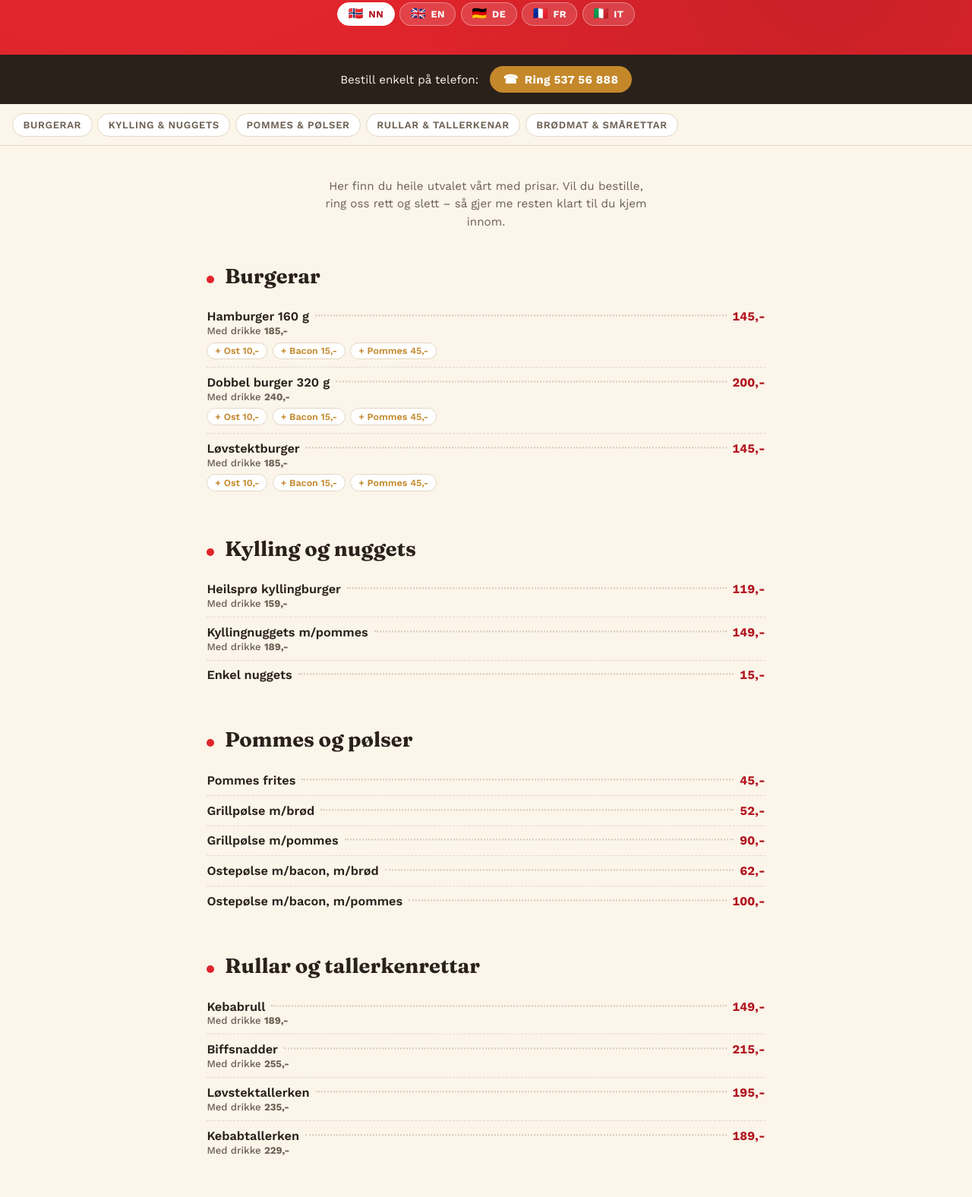
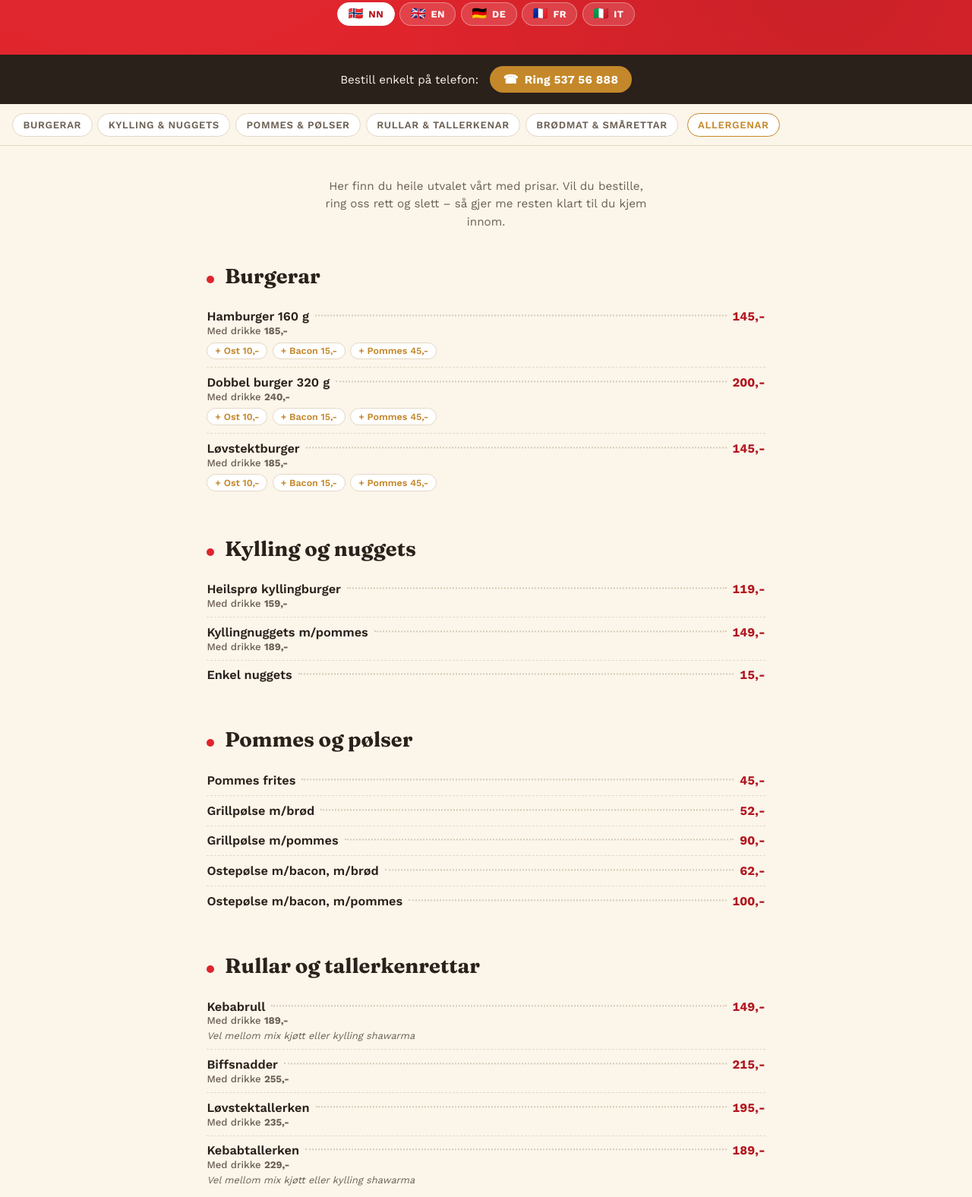
Before and after one commit to krambuabensin-code/krambua, a plain HTML site: page index.html in a window 1280 px wide. Shown: the part 502-2078 px from the top of the page at 76% size. Drawn offline with nearby package versions, Linux system fonts and the light colour scheme.

Commit message:
Update index.html

```diff
--- a/index.html
+++ b/index.html
@@ -193,6 +193,17 @@
     outline: none;
   }
 
+  nav.jump a.nav-allergens{
+    border-color: var(--mustard);
+    color: var(--mustard);
+    margin-left: 0.3rem;
+  }
+  nav.jump a.nav-allergens:hover, nav.jump a.nav-allergens:focus-visible{
+    background: var(--mustard);
+    border-color: var(--mustard);
+    color: #fff;
+  }
+
   /* ---------- Main ---------- */
 
   main{
@@ -284,6 +295,14 @@
   ul.dishes .with-drink b{
     color: var(--ink-soft);
     font-weight: 700;
+  }
+
+  ul.dishes .choice-note{
+    display: block;
+    font-size: 0.8rem;
+    font-style: italic;
+    color: var(--ink-soft);
+    margin-top: 0.3rem;
   }
 
   ul.dishes .addons-inline{
@@ -394,6 +413,23 @@
     color: #D8CFC3;
     margin-top: 1.4rem;
   }
+
+  footer .hours{
+    font-size: 0.85rem;
+    color: #D8CFC3;
+    margin-top: 0.3rem;
+  }
+
+  footer .map-link{
+    margin-top: 0.5rem;
+  }
+
+  footer .map-link a{
+    font-size: 0.85rem;
+    color: var(--cream);
+    text-decoration: underline;
+    text-underline-offset: 2px;
+  }
 </style>
 </head>
 <body>
@@ -427,6 +463,7 @@
   <a href="#pommes" data-i18n="navFries">Pommes &amp; pølser</a>
   <a href="#rullar" data-i18n="navRolls">Rullar &amp; tallerkenar</a>
   <a href="#brodmat" data-i18n="navBread">Brødmat &amp; smårettar</a>
+  <a href="allergener.html" class="nav-allergens" data-i18n="navAllergens">Allergenar</a>
 </nav>
 
 <main>
@@ -571,6 +608,7 @@
             <span class="price">149,-</span>
           </div>
           <span class="with-drink"><span data-i18n="withDrink">Med drikke</span> <b>189,-</b></span>
+          <span class="choice-note" data-i18n="kebabChoice">Vel mellom mix kjøtt eller kylling shawarma</span>
         </div>
       </li>
       <li>
@@ -601,6 +639,7 @@
             <span class="price">189,-</span>
           </div>
           <span class="with-drink"><span data-i18n="withDrink">Med drikke</span> <b>229,-</b></span>
+          <span class="choice-note" data-i18n="kebabChoice">Vel mellom mix kjøtt eller kylling shawarma</span>
         </div>
       </li>
     </ul>
@@ -681,6 +720,10 @@
     eller ved å stikke innom disken.
   </p>
   <p class="addr">Krambua Bensin &amp; Storkiosk · Skånevik</p>
+  <p class="hours" data-i18n="hoursLine">Ope 9–21 alle dagar</p>
+  <p class="map-link">
+    <a href="https://www.google.com/maps/place//data=!4m2!3m1!1s0x463c0af2f459d41f:0xad019fd66690f3?sa=X&amp;ved=1t:8290&amp;ictx=111" target="_blank" rel="noopener">Strondavegen 2694, 5593 Skånevik</a>
+  </p>
 </footer>
 
 <script>
@@ -694,6 +737,7 @@
       navFries: "Pommes &amp; pølser",
       navRolls: "Rullar &amp; tallerkenar",
       navBread: "Brødmat &amp; smårettar",
+      navAllergens: "Allergenar",
       intro: "Her finn du heile utvalet vårt med prisar. Vil du bestille, ring oss rett og slett – så gjer me resten klart til du kjem innom.",
       catBurgers: "Burgerar",
       catChicken: "Kylling og nuggets",
@@ -719,6 +763,7 @@
       d_biffsnadder: "Biffsnadder",
       d_lovstektplate: "Løvstektallerken",
       d_kebabplate: "Kebabtallerken",
+      kebabChoice: "Vel mellom mix kjøtt eller kylling shawarma",
       d_cheeseslice: "Ost, pr. skive",
       d_baconslice: "Bacon, pr. skive",
       d_glutenfreebread: "Glutenfritt brød",
@@ -733,7 +778,8 @@
       addFriesWord: "Pommes",
       addDrinkWord: "Drikke",
       footerCta: "Vil du bestille?",
-      footerFine: "Denne sida syner berre utvalet vårt og prisane – bestilling skjer på telefon, eller ved å stikke innom disken."
+      footerFine: "Denne sida syner berre utvalet vårt og prisane – bestilling skjer på telefon, eller ved å stikke innom disken.",
+      hoursLine: "Ope 9–21 alle dagar"
     },
     en: {
       tagline: "Menu &amp; prices",
@@ -743,6 +789,7 @@
       navFries: "Fries &amp; hot dogs",
       navRolls: "Wraps &amp; plates",
       navBread: "Sandwiches &amp; snacks",
+      navAllergens: "Allergens",
       intro: "Here's our full menu with prices. To order, just give us a call – we'll have it ready when you arrive.",
       catBurgers: "Burgers",
       catChicken: "Chicken and nuggets",
@@ -768,6 +815,7 @@
       d_biffsnadder: "Sliced beef stir-fry",
       d_lovstektplate: "Pan-fried steak plate",
       d_kebabplate: "Kebab plate",
+      kebabChoice: "Choose between mixed meat or chicken shawarma",
       d_cheeseslice: "Cheese, per slice",
       d_baconslice: "Bacon, per slice",
       d_glutenfreebread: "Gluten-free bread",
@@ -782,7 +830,8 @@
       addFriesWord: "Fries",
       addDrinkWord: "Drink",
       footerCta: "Want to order?",
-      footerFine: "This page only shows our menu and prices – orders are placed by phone or in person at the counter."
+      footerFine: "This page only shows our menu and prices – orders are placed by phone or in person at the counter.",
+      hoursLine: "Open 9am–9pm every day"
     },
     de: {
       tagline: "Speisekarte &amp; Preise",
@@ -792,6 +841,7 @@
       navFries: "Pommes &amp; Würstchen",
       navRolls: "Wraps &amp; Teller",
       navBread: "Brote &amp; Kleinigkeiten",
+      navAllergens: "Allergene",
       intro: "Hier findest du unser gesamtes Angebot mit Preisen. Zum Bestellen einfach anrufen – wir machen alles fertig, bis du kommst.",
       catBurgers: "Burger",
       catChicken: "Hähnchen und Nuggets",
@@ -817,6 +867,7 @@
       d_biffsnadder: "Gebratene Rindfleischstreifen",
       d_lovstektplate: "Steakteller",
       d_kebabplate: "Kebabteller",
+      kebabChoice: "Wähl zwischen gemischtem Fleisch oder Hähnchen-Shawarma",
       d_cheeseslice: "Käse, pro Scheibe",
       d_baconslice: "Speck, pro Scheibe",
       d_glutenfreebread: "Glutenfreies Brot",
@@ -831,7 +882,8 @@
       addFriesWord: "Pommes",
       addDrinkWord: "Getränk",
       footerCta: "Möchtest du bestellen?",
-      footerFine: "Diese Seite zeigt nur unser Angebot und die Preise – bestellt wird telefonisch oder direkt an der Theke."
+      footerFine: "Diese Seite zeigt nur unser Angebot und die Preise – bestellt wird telefonisch oder direkt an der Theke.",
+      hoursLine: "Geöffnet 9–21 Uhr, jeden Tag"
     },
     fr: {
       tagline: "Menu &amp; prix",
@@ -841,6 +893,7 @@
       navFries: "Frites &amp; hot-dogs",
       navRolls: "Wraps &amp; assiettes",
       navBread: "Sandwichs &amp; en-cas",
+      navAllergens: "Allergènes",
       intro: "Voici l'ensemble de notre offre avec les prix. Pour commander, appelez-nous simplement – tout sera prêt à votre arrivée.",
       catBurgers: "Burgers",
       catChicken: "Poulet et nuggets",
@@ -866,6 +919,7 @@
       d_biffsnadder: "Émincé de bœuf sauté",
       d_lovstektplate: "Assiette de bœuf poêlé",
       d_kebabplate: "Assiette kebab",
+      kebabChoice: "Choisissez entre viande mixte ou poulet shawarma",
       d_cheeseslice: "Fromage, la tranche",
       d_baconslice: "Bacon, la tranche",
       d_glutenfreebread: "Pain sans gluten",
@@ -880,7 +934,8 @@
       addFriesWord: "Frites",
       addDrinkWord: "Boisson",
       footerCta: "Envie de commander ?",
-      footerFine: "Cette page présente uniquement notre offre et nos prix – les commandes se font par téléphone ou directement au comptoir."
+      footerFine: "Cette page présente uniquement notre offre et nos prix – les commandes se font par téléphone ou directement au comptoir.",
+      hoursLine: "Ouvert de 9h à 21h tous les jours"
     },
     it: {
       tagline: "Menu e prezzi",
@@ -890,6 +945,7 @@
       navFries: "Patatine e hot dog",
       navRolls: "Piadine e piatti",
       navBread: "Panini e snack",
+      navAllergens: "Allergeni",
       intro: "Qui trovi tutta la nostra offerta con i prezzi. Per ordinare, chiamaci semplicemente – prepareremo tutto per il tuo arrivo.",
       catBurgers: "Burger",
       catChicken: "Pollo e nuggets",
@@ -915,6 +971,7 @@
       d_biffsnadder: "Straccetti di manzo saltati",
       d_lovstektplate: "Piatto di manzo in padella",
       d_kebabplate: "Piatto kebab",
+      kebabChoice: "Scegli tra carne mista o pollo shawarma",
       d_cheeseslice: "Formaggio, a fetta",
       d_baconslice: "Bacon, a fetta",
       d_glutenfreebread: "Pane senza glutine",
@@ -929,7 +986,8 @@
       addFriesWord: "Patatine",
       addDrinkWord: "Bibita",
       footerCta: "Vuoi ordinare?",
-      footerFine: "Questa pagina mostra solo la nostra offerta e i prezzi – gli ordini si fanno per telefono o direttamente al bancone."
+      footerFine: "Questa pagina mostra solo la nostra offerta e i prezzi – gli ordini si fanno per telefono o direttamente al bancone.",
+      hoursLine: "Aperto 9–21 tutti i giorni"
     }
   };
 
```
